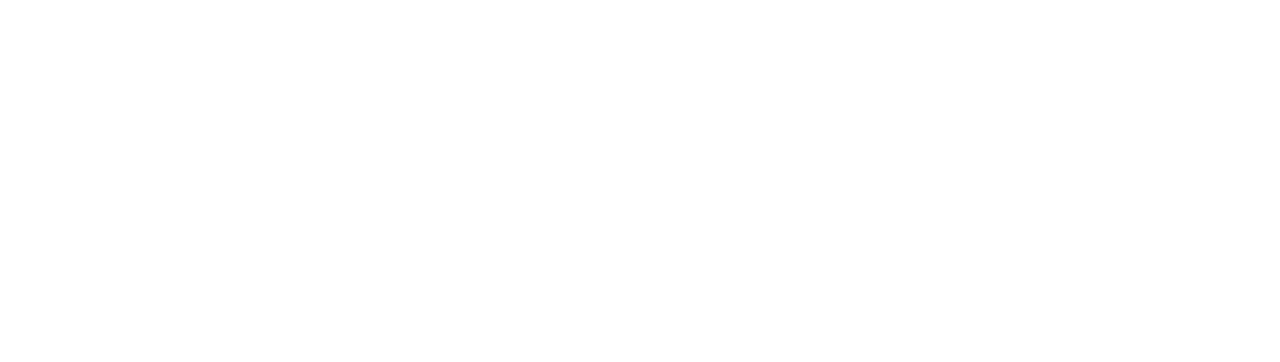
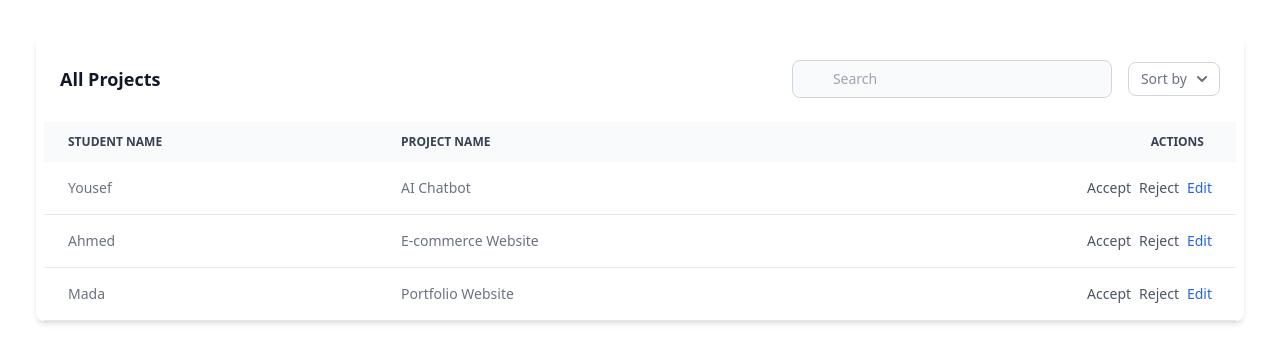
Before and after one commit to tunourah/ProjectPath, a React (Vite) app in the folder FrontEnd/Project-Path/: page / in a window 1280 px wide. Shown: the top 362 px of the page. Built offline with nearby package versions, Linux system fonts and the light colour scheme.

Commit message:
update style

```diff
--- a/FrontEnd/Project-Path/src/App.jsx
+++ b/FrontEnd/Project-Path/src/App.jsx
@@ -1,7 +1,14 @@
 import "./App.css";
+import Table from "./Component/Table";
 
 function App() {
-  return <></>;
+  const headers = ["Student Name", "Project Name"];
+
+  return (
+    <>
+      <Table headers={headers} />
+    </>
+  );
 }
 
 export default App;
--- a/FrontEnd/Project-Path/src/Component/Table.jsx
+++ b/FrontEnd/Project-Path/src/Component/Table.jsx
@@ -36,6 +36,7 @@
     { studentName: "Yousef", projectName: "AI Chatbot", status: "In Progress" },
     { studentName: "Ahmed", projectName: "E-commerce Website", status: "Accepted" },
     { studentName: "Mada", projectName: "Portfolio Website", status: "Rejected" },
+
   ];
 
   const actions = [
@@ -61,7 +62,7 @@
       <div className="relative px-2 overflow-x-auto shadow-md sm:rounded-lg">
         <div className="flex items-center justify-between flex-col md:flex-row flex-wrap space-y-4 md:space-y-0 py-6 px-4 bg-white dark:bg-gray-900">
           <h2 className="text-lg font-semibold text-gray-900 dark:text-white">All Projects</h2>
-          <div className="flex justify-between items-center gap-4">
+          <div className="flex flex-col md:flex-row  justify-between items-center gap-4">
             <label htmlFor="table-search" className="sr-only">Search</label>
             <div className="relative">
             <input
@@ -73,7 +74,7 @@
                 placeholder="Search "
               />
             </div>
-            <div className="relative inline-block">
+            <div className=" relative  inline-block ">
               <button
                 id="dropdownActionButton"
                 onClick={toggleDropdown}
@@ -130,7 +131,7 @@
       {headers.map((header, index) => (
         <th key={index} scope="col" className="px-6 py-3">{header}</th>
       ))}
-              <th scope="col" className="px-6 py-3">Actions</th>
+      <th scope="col" className="px-8 py-3 text-right" colSpan={1}>Actions</th>
     </tr>
   </thead>
   <tbody>
@@ -161,7 +162,7 @@
             </div>
           </td>
         )}
-                <td className="px-6 py-4">
+        <td className="px-6 py-4 text-right">
           {actions.map((action, actionIndex) => (
             <button
               key={actionIndex}
@@ -176,6 +177,7 @@
     ))}
   </tbody>
 </table>
+
 
         {/* Modal for actions */}
         <Modal
@@ -219,7 +221,7 @@
         </Modal>
 
         {/* Responsive cards for small screens */}
-        <div className="block md:hidden space-y-4 p-4">
+        {/* <div className="block md:hidden space-y-4 p-4">
           {projects.map((project, index) => (
             <div key={index} className="bg-white p-4 shadow-md rounded-lg">
               <div className="flex items-center space-x-3">
@@ -246,7 +248,7 @@
               </div>
             </div>
           ))}
-        </div>
+        </div> */}
       </div>
     </div>
   );
```
Lines whose indentation alone changed are shown as unchanged.
